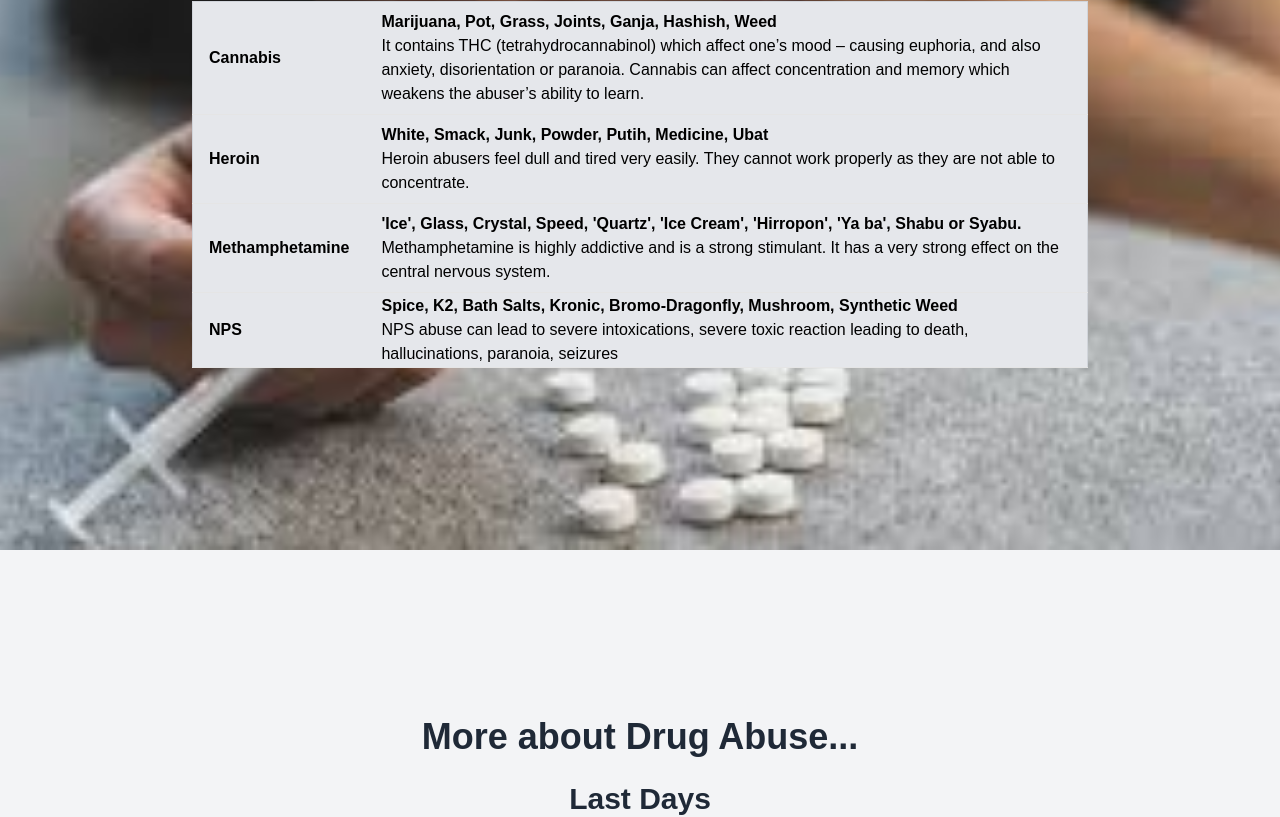
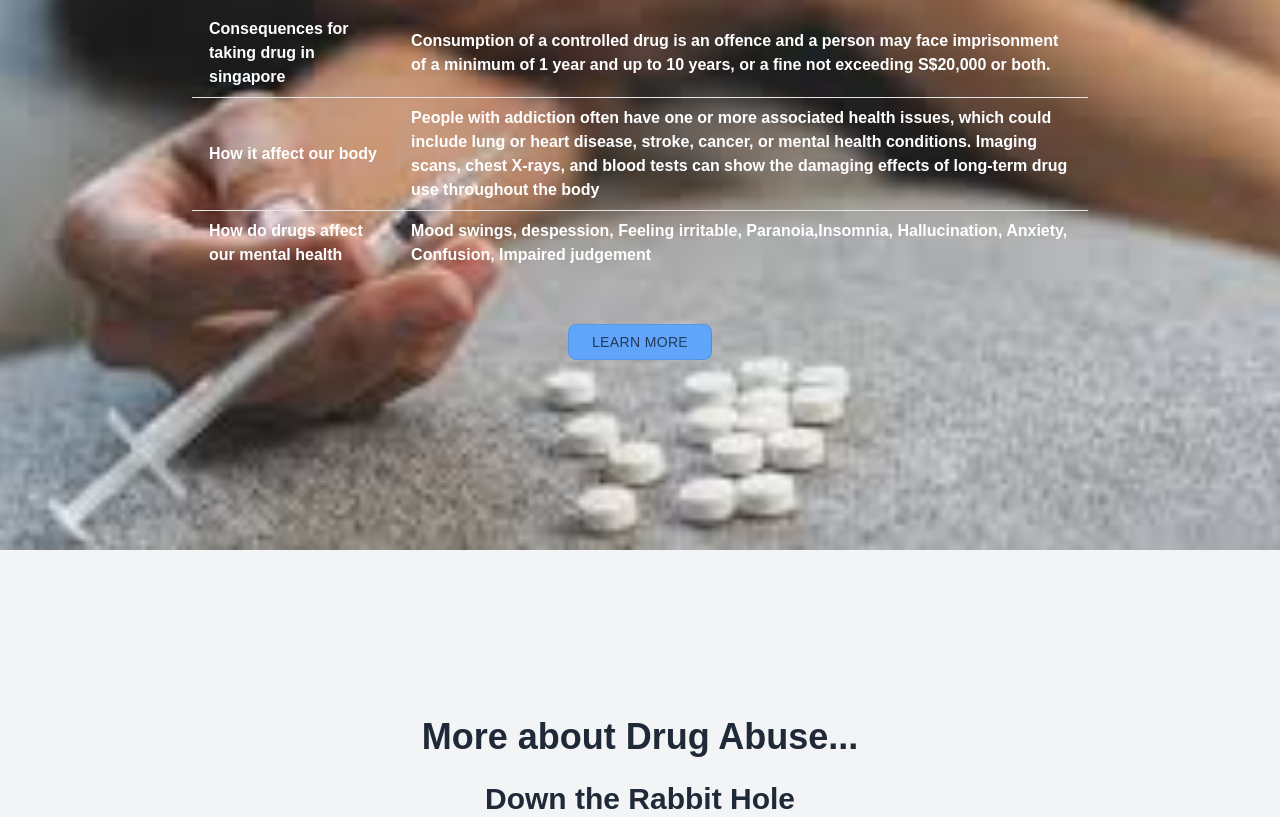
Before and after one commit to saplingonfire/heartcode, a Next.js app in the folder heartcode/: page / in a window 1280 px wide. Shown: the part 1114-1931 px from the top of the page. Built offline with nearby package versions, Linux system fonts and the light colour scheme.

Commit message:
help i want go home now pls

```diff
--- a/heartcode/package.json
+++ b/heartcode/package.json
@@ -18,7 +18,7 @@
     "class-variance-authority": "^0.7.1",
     "clsx": "^2.1.1",
     "embla-carousel-react": "^8.5.1",
-    "framer-motion": "^11.13.3",
+    "framer-motion": "^11.13.5",
     "lucide-react": "^0.468.0",
     "next": "15.0.4",
     "react": "^19.0.0",
--- a/heartcode/src/app/page.tsx
+++ b/heartcode/src/app/page.tsx
@@ -1,15 +1,19 @@
 "use client";
 import { FlipWords } from "@/components/ui/flip-words";
 import { useState } from 'react';
+import RippleButton from "@/components/ui/ripple-button";
+import ShinyButton from "@/components/ui/shiny-button";
+import { Divide } from "lucide-react";
 
 export default function Home() {
   const words: string[] = ["stimulant","opioid","Analgesics","Gamma-hydroxybutyrate","Party drugs","Hallucinogen","Synthetic drugs","Central nervous system depressants (benzos)","Prescription drugs"]
   const stringofwords: string[] = ["Consequences of doing drugs in Singapore","Consequences of taking drugs in Singapore","Consequences of bringing drugs into Singapore"]
   const videos = [
-    { id: '3tMcX3jh5I4', title: 'Last Days' },
-    { id: 'nU-7qA9xNlA', title: 'Unattended' },
-    { id: 'c0WRBbFe668', title: 'Teaching Video on Anti-Drug Abuse' }
+    { id: 'y5A4sbCSuhQ', title: 'Down the Rabbit Hole'},
+    { id: 'cMujhh2Hhgc', title: 'Being closely monitor '},
+    { id: 'GL1JdIeoo4A', title: 'deadly war'},
   ];
+
 
   // State to track the current video index
   const [currentVideoIndex, setCurrentVideoIndex] = useState(0);
@@ -37,51 +41,47 @@ export default function Home() {
         <p className="font-bold text-white text-left text-3xl mb-4">
             <FlipWords words = {stringofwords} className="text-white" />
         </p>
-          <table className="border border-gray-300 bg-gray-200 w-full max-w-4xl mt-4">
+          <table className="border border-transparent bg-transparent w-full max-w-4xl mt-4">
             <tbody>
               <tr>
-                <td className="font-bold py-2 px-4 border-b text-black">Cannabis</td>
-                <td className="py-2 px-4 border-b text-black">
-                  <span className="font-bold text-black">
-                    Marijuana, Pot, Grass, Joints, Ganja, Hashish, Weed
+                <td className="font-bold py-2 px-4 border-b text-white">Consequences for taking drug in singapore</td>
+                <td className="py-2 px-4 border-b text-white">
+                  <span className="font-bold text-white">
+                  Consumption of a controlled drug is an offence and a person may face imprisonment of a minimum of 1 year and up to 10 years, or a fine not exceeding S$20,000 or both.
                   </span>
-                  <br />
-                  It contains THC (tetrahydrocannabinol) which affect one’s mood – causing euphoria, and also anxiety, disorientation or paranoia.
-                  Cannabis can affect concentration and memory which weakens the abuser’s ability to learn.
                 </td>
               </tr>
               <tr>
-                <td className="font-bold py-2 px-4 border-b text-black">Heroin</td>
-                <td className="py-2 px-4 border-b text-black">
-                  <span className="font-bold text-black">
-                    White, Smack, Junk, Powder, Putih, Medicine, Ubat
+                <td className="font-bold py-2 px-4 border-b text-white">How it affect our body</td>
+                <td className="py-2 px-4 border-b text-white">
+                  <span className="font-bold text-white">
+                  People with addiction often have one or more associated health issues, which could include lung or heart disease, stroke, cancer, or mental health conditions. Imaging scans, chest X-rays, and blood tests can show the damaging effects of long-term drug use throughout the body
                   </span>
-                  <br />
-                  Heroin abusers feel dull and tired very easily. They cannot work properly as they are not able to concentrate.
                 </td>
               </tr>
               <tr>
-                <td className="font-bold py-2 px-4 border-b text-black">Methamphetamine</td>
-                <td className="py-2 px-4 border-b text-black">
-                  <span className="font-bold text-black">
-                  'Ice', Glass, Crystal, Speed, 'Quartz', 'Ice Cream', 'Hirropon', 'Ya ba', Shabu or Syabu.
+                <td className="font-bold py-2 px-4 border-transparent text-white">How do drugs affect our mental health</td>
+                <td className="spy-2 px-4 border-transparent text-white">
+                  <span className="font-bold text-white">
+                  Mood swings, despession, Feeling irritable, Paranoia,Insomnia, Hallucination, Anxiety, Confusion, Impaired judgement
                   </span>
                   <br />
-                  Methamphetamine is highly addictive and is a strong stimulant. It has a very strong effect on the central nervous system.
-                </td>
-              </tr>
-              <tr>
-                <td className="font-bold py-2 px-4 border-b text-black">NPS</td>
-                <td className="spy-2 px-4 border-b text-black">
-                  <span className="font-bold text-black">
-                  Spice, K2, Bath Salts, Kronic, Bromo-Dragonfly, Mushroom, Synthetic Weed
-                  </span>
-                  <br />
-                  NPS abuse can lead to severe intoxications, severe toxic reaction leading to death, hallucinations, paranoia, seizures
                 </td>
               </tr>
             </tbody>
           </table>
+
+  <br></br>
+  <br></br>
+
+<div>
+<a href="https://www.cnb.gov.sg/docs/default-source/educational-resources-documents/pde-info-kit-faq.pdf" >
+        <ShinyButton className="bg-blue-400">Learn More</ShinyButton>
+        </a>
+
+</div>
+
+
       </div>
 
       {/* New Video Section */}
@@ -134,6 +134,9 @@ export default function Home() {
         <strong>National Addictions Management Services (NAMS)</strong><br />
         Tel: 6732 6837 (Mon-Sun inclusive of PHs, 8am – 11pm)<br /><br />
 
+        <strong> WE CARE Community Services </strong><br />
+        Tel: 3165 8017 (Mondays to Fridays. Voicemail after hours, 10 am - 7 pm)<br /><br />
+
         <em>If you wish to report any information, please call the Central Narcotics Bureau (CNB) hotline at 1800 325 6666*.</em>
         </p>
       </div>
--- /dev/null
+++ b/heartcode/src/components/ui/pulsating-button.tsx
@@ -0,0 +1,38 @@
+"use client";
+
+import React from "react";
+
+import { cn } from "@/lib/utils";
+
+interface PulsatingButtonProps
+  extends React.ButtonHTMLAttributes<HTMLButtonElement> {
+  pulseColor?: string;
+  duration?: string;
+}
+
+export default function PulsatingButton({
+  className,
+  children,
+  pulseColor = "#0096ff",
+  duration = "1.5s",
+  ...props
+}: PulsatingButtonProps) {
+  return (
+    <button
+      className={cn(
+        "relative text-center cursor-pointer flex justify-center items-center rounded-lg text-white dark:text-black bg-blue-500 dark:bg-blue-500 px-4 py-2",
+        className,
+      )}
+      style={
+        {
+          "--pulse-color": pulseColor,
+          "--duration": duration,
+        } as React.CSSProperties
+      }
+      {...props}
+    >
+      <div className="relative z-10">{children}</div>
+      <div className="absolute top-1/2 left-1/2 size-full rounded-lg bg-inherit animate-pulse -translate-x-1/2 -translate-y-1/2" />
+    </button>
+  );
+}
--- /dev/null
+++ b/heartcode/src/components/ui/ripple-button.tsx
@@ -0,0 +1,90 @@
+"use client";
+
+import { cn } from "@/lib/utils";
+import React, { MouseEvent, useEffect, useState } from "react";
+
+interface RippleButtonProps
+  extends React.ButtonHTMLAttributes<HTMLButtonElement> {
+  rippleColor?: string;
+  duration?: string;
+}
+
+const RippleButton = React.forwardRef<HTMLButtonElement, RippleButtonProps>(
+  (
+    {
+      className,
+      children,
+      rippleColor = "#ffffff",
+      duration = "600ms",
+      onClick,
+      ...props
+    },
+    ref,
+  ) => {
+    const [buttonRipples, setButtonRipples] = useState<
+      Array<{ x: number; y: number; size: number; key: number }>
+    >([]);
+
+    const handleClick = (event: MouseEvent<HTMLButtonElement>) => {
+      createRipple(event);
+      onClick?.(event);
+    };
+
+    const createRipple = (event: MouseEvent<HTMLButtonElement>) => {
+      const button = event.currentTarget;
+      const rect = button.getBoundingClientRect();
+      const size = Math.max(rect.width, rect.height);
+      const x = event.clientX - rect.left - size / 2;
+      const y = event.clientY - rect.top - size / 2;
+
+      const newRipple = { x, y, size, key: Date.now() };
+      setButtonRipples((prevRipples) => [...prevRipples, newRipple]);
+    };
+
+    useEffect(() => {
+      if (buttonRipples.length > 0) {
+        const lastRipple = buttonRipples[buttonRipples.length - 1];
+        const timeout = setTimeout(() => {
+          setButtonRipples((prevRipples) =>
+            prevRipples.filter((ripple) => ripple.key !== lastRipple.key),
+          );
+        }, parseInt(duration));
+        return () => clearTimeout(timeout);
+      }
+    }, [buttonRipples, duration]);
+
+    return (
+      <button
+        className={cn(
+          "relative flex cursor-pointer items-center justify-center overflow-hidden rounded-lg border-2 bg-background px-4 py-2 text-center text-primary",
+          className,
+        )}
+        onClick={handleClick}
+        ref={ref}
+        {...props}
+      >
+        <div className="relative z-10">{children}</div>
+        <span className="pointer-events-none absolute inset-0">
+          {buttonRipples.map((ripple) => (
+            <span
+              className="absolute animate-rippling rounded-full bg-background opacity-30"
+              key={ripple.key}
+              style={{
+                width: `${ripple.size}px`,
+                height: `${ripple.size}px`,
+                top: `${ripple.y}px`,
+                left: `${ripple.x}px`,
+                backgroundColor: rippleColor,
+                transform: `scale(0)`,
+              }}
+            />
+          ))}
+        </span>
+      </button>
+    );
+  },
+);
+
+RippleButton.displayName = "RippleButton";
+
+export default RippleButton;
--- /dev/null
+++ b/heartcode/src/components/ui/shiny-button.tsx
@@ -0,0 +1,72 @@
+"use client";
+
+import React from "react";
+import {
+  motion,
+  type AnimationProps,
+  type HTMLMotionProps,
+} from "framer-motion";
+import { cn } from "@/lib/utils";
+
+const animationProps = {
+  initial: { "--x": "100%", scale: 0.8 },
+  animate: { "--x": "-100%", scale: 1 },
+  whileTap: { scale: 0.95 },
+  transition: {
+    repeat: Infinity,
+    repeatType: "loop",
+    repeatDelay: 1,
+    type: "spring",
+    stiffness: 20,
+    damping: 15,
+    mass: 2,
+    scale: {
+      type: "spring",
+      stiffness: 200,
+      damping: 5,
+      mass: 0.5,
+    },
+  },
+} as AnimationProps;
+
+interface ShinyButtonProps extends HTMLMotionProps<"button"> {
+  children: React.ReactNode;
+  className?: string;
+}
+
+const ShinyButton = React.forwardRef<HTMLButtonElement, ShinyButtonProps>(
+  ({ children, className, ...props }, ref) => {
+    return (
+      <motion.button
+        ref={ref}
+        {...animationProps}
+        {...props}
+        className={cn(
+          "relative rounded-lg px-6 py-2 font-medium backdrop-blur-xl transition-shadow duration-300 ease-in-out hover:shadow dark:bg-[radial-gradient(circle_at_50%_0%,hsl(var(--primary)/10%)_0%,transparent_60%)] dark:hover:shadow-[0_0_20px_hsl(var(--primary)/10%)]",
+          className,
+        )}
+      >
+        <span
+          className="relative block size-full text-sm uppercase tracking-wide text-[rgb(0,0,0,65%)] dark:font-light dark:text-[rgb(255,255,255,90%)]"
+          style={{
+            maskImage:
+              "linear-gradient(-75deg,hsl(var(--primary)) calc(var(--x) + 20%),transparent calc(var(--x) + 30%),hsl(var(--primary)) calc(var(--x) + 100%))",
+          }}
+        >
+          {children}
+        </span>
+        <span
+          style={{
+            mask: "linear-gradient(rgb(0,0,0), rgb(0,0,0)) content-box,linear-gradient(rgb(0,0,0), rgb(0,0,0))",
+            maskComposite: "exclude",
+          }}
+          className="absolute inset-0 z-10 block rounded-[inherit] bg-[linear-gradient(-75deg,hsl(var(--primary)/10%)_calc(var(--x)+20%),hsl(var(--primary)/50%)_calc(var(--x)+25%),hsl(var(--primary)/10%)_calc(var(--x)+100%))] p-px"
+        ></span>
+      </motion.button>
+    );
+  },
+);
+
+ShinyButton.displayName = "ShinyButton";
+
+export default ShinyButton;
```
Also changed, not shown: heartcode/tailwind.config.ts (+23 -0 lines), 1 other file (tests, documents, lock files or other folders).
